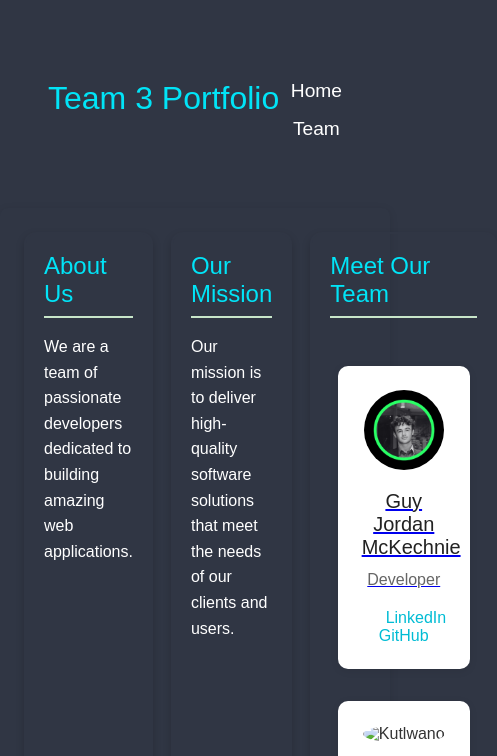
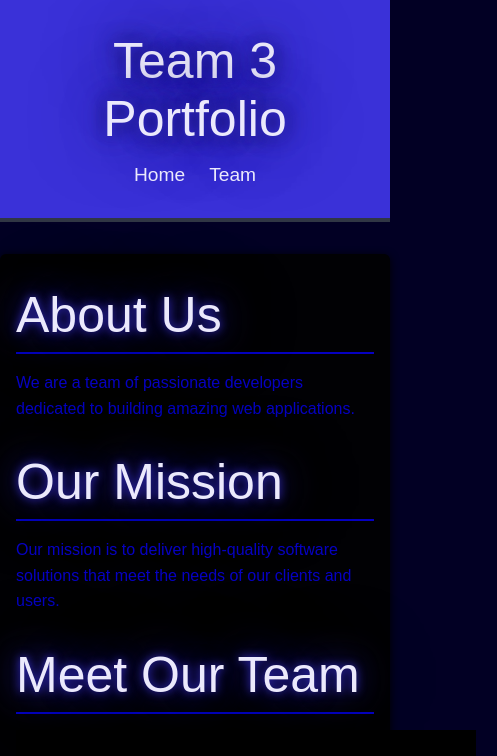
Before and after one commit to kutkut-lgtm/melsoft-team-portfolio-website, a plain HTML site: page index.html in a window 390 px wide. Shown: the top 756 px of the page, 497 px wide, since content can reach past the window. Drawn offline with Linux system fonts and the light colour scheme.

Commit message:
Add files via upload

```diff
--- a/styles.css
+++ b/styles.css
@@ -1,62 +1,85 @@
-* {
-  box-sizing: border-box;
-  margin: 0;
-  padding: 0;
-  font: 1em sans-serif;
+*{
+    box-sizing: border-box;
+    margin:0;
+    padding:0;
+    font: 1em sans-serif;
 }
 
-body {
-  font-family: Arial, sans-serif;
-  line-height: 1.6;
-  margin: 0;
-  padding: 0;
-  background-color: #303644;
-  color: #333;
+body{
+    font-family: Arial, sans-serfif;
+    line-height: 1.6;
+    margin: 0;
+    padding:0;
+    background: #020024;
+    color: #3a31d8;
 }
 
-header {
-  display: flex;
-  justify-content: space-between;
-  align-items: center;
-  text-align: center;
-  padding: 2rem 1rem;
-  background-color: #303644;
-  color: #01e4f7;
-  border-bottom: 4px solid #303644;
-  margin: 32px;
-}
-.header-left {
-  display: flex;
-  flex-direction: column; /* so h1 is on top of the nav(home and team) */
-  gap: 10px;
-}
-.nav-list {
-  display: flex;
-  color: #01e4f7;
-  gap: 16px;
+header{
+    text-align: center;
+    padding: 2rem 1rem;
+    background-color:#3a31d8;
+    color: #020024;
+    border-bottom: 4px solid #303644;
 }
 
-.header-right img {
-  width: 300px;
-  height: 300px;
-  border-radius: 60%;
+header{
+    font-size: size 2.5rem;
+    margin-bottom: 0.5rem;
+
+}
+
+header h1{
+    text-shadow: 0px 0px 10px #3a31d8,
+                 0px 0px 20px #020024,
+                 0px 0px 40px #3a31d8,
+                 0px 0px 80px #020024;
+font-size: 50px;
+color: #ebe9fc;
+}
+
+header nav ul{
+    display: flex;
+    justify-content: center;
+    list-style: none;
+    padding: 0;
+    margin: 1rem 0 0;
+    gap: 1.5rem;
+}
+
+header nav ul li a {
+    color: #ebe9fc;
+    text-decoration: none;
+    font-size: 1.2rem;
+    transition: color 0.3s;
+
+}
+
+header nav ul li a:hover{
+    color: #303644;
+
+
+}
+.header-left img {
+  width: 150px;
+  height: 150px;
+  border-radius: 100%;
   object-fit: cover;
 }
 
 .img-container {
   position: relative; /* the container is the point of reference  for the img which will be positioned absolutely */
-  width: 300px;
-  height: 300px;
+  width: 150px;
+  height: 150px;
   overflow: hidden; /* sicne the img moves, this keeps anything that may go outside the container hidden */
-  border-radius: 14px;
+  border-radius: 100px;
 }
 
 .img-container img {
   position: absolute; /* works with top:0 and  left: 0 to place the img at the top left corner filling it exactly */
   top: 0;
   left: 0;
-  width: 300px;
-  height: 300px;
+  width: 150px;
+  height: 150px;
   object-fit: cover; /* ensures that the img keeps the right proportions covering the stated area without stretching */
   transition: opacity 0.7s ease; /* if opacity changes when the images swap, it ensures a smooth fade */
   border-radius: 60%; /* makes the img slightly more rounded but not like a perfect circle */
@@ -74,182 +97,106 @@ header {
   opacity: 0; /* so the original picture fades out and stays transparent as long as you hover */
 }
 
-header h1 {
-  font-size: 2.5rem;
-  margin-bottom: 0.5rem;
+main{
+    padding: 2rem 1rem;
+    max-width: 800px;
+    margin:2rem auto;
+    background: #010104;
+    border-radius: 6px;
+    box-shadow: 0 2px 8px rgba(0,0,0.1);
 }
 
-header nav ul {
-  display: flex;
-  justify-content: center;
-  list-style: none;
-  padding: 0;
-  margin: 1rem 0 0;
-  gap: 1.5rem;
-}
-
-header nav ul li a {
-  color: #fff;
-  text-decoration: none;
-  font-size: 1.2rem;
-  transition: color 0.3s;
-}
-
-header nav ul li a:hover {
-  color: #c8e6c9;
-}
-
-main {
-  display: flex;
-  justify-content: space-between;
-  gap: 18px;
-  padding: 2rem 1rem;
-  max-width: 800px;
-  margin: 2rem auto;
-  background: #303644;
-  border-radius: 8px;
-  box-shadow: 0 2px 8px rgba(0, 0, 0, 0.1);
-}
-
-section {
-  flex: 1;
-  border: 2px solid #303644;
-  border-radius: 12px;
-  padding: 18px;
-  box-shadow: 0 4px 8px rgba(0, 0, 0, 0.18);
-  margin-bottom: 2rem;
+section{
+    margin-bottom: 2rem;
 }
 
 section h2 {
-  font-size: 1.8rem;
-  margin-bottom: 1rem;
-  color: #01e4f7;
-  border-bottom: 2px solid #c8e6c9;
-  padding-bottom: 0.5rem;
+    font-size: 1.8rem;
+    margin-bottom: 1rem;
+    color: #0600c2;
+    border-bottom: 2px solid #0600c2;
+    padding-bottom: 0.5rem;
+    text-shadow: 0 2px 8px #010104;
+
+
+}
+
+section h2{
+
+    text-shadow: 0px 0px 10px #3a31d8,
+                 0px 0px 20px #020024,
+                 0px 0px 40px #3a31d8,
+                 0px 0px 80px #020024;
+font-size: 50px;
+color:#ebe9fc;
+ ;
 }
 
 section p {
-  font-size: 1rem;
-  color: #ffffff;
-  line-height: 1.6;
+    font-size: 1rem;
+    color:#0600c2;
+    line-height: 1.6rem;
 }
 
-section ul {
-  list-style: disc;
-  padding-left: 1.5rem;
-  color: #ffffff;
+section p:hover{
+     color: #ebe9fc;
+
+}
+section ul li:hover{
+      color: #ebe9fc;
 }
 
-section ul li {
-  margin-bottom: 0.5rem;
+section ul{
+    list-style:disc;
+    padding-left: 1.5rem;
+    color: #0600c2;
+}
+
+section ul li{
+    margin-bottom: 0.5rem;
+}
+
+footer{
+    text-align:center;
+    padding: 2rem 1rem;
+    background-color: #3a31d8;
+    color: #f9f9f9;
+    border-bottom: #303644;
 }
 
 footer {
-  background: #222;
-  color: #fff;
-  text-align: center;
-  padding: 1rem 0;
-  margin-top: 2rem;
+    font-size:2.5rem;
+    margin-bottom: 0.5rem;
 }
 
-footer a {
-  color: #00bcd4;
-  text-decoration: none;
+footer h3 {
+    text-shadow: 0px 0px 10px #f9f9f9,
+                 0px 0px 20px #f9f9f9,
+                 0px 0px 40px #f9f9f9,
+                 0px 0px 80px #f9f9f9;
+font-size: 50px;
+color: #f9f9f9;
 }
 
-footer a:hover {
-  text-decoration: underline;
+footer nav ul{
+    display: flex;
+    justify-content: center;
+    list-style: none;
+    padding: 0;
+    margin: 1rem 0 0;
+    gap: 1.5rem;
 }
 
-.cards-container {
-  display: flex;
-  flex-wrap: wrap;
-  gap: 2rem;
-  justify-content: center;
-  margin-bottom: 2rem;
+footer nav ul li a {
+    color: #fff;
+    text-decoration: none;
+    font-size: 1.2rem;
+    transition: color 0.3s;
+
 }
 
-.member-card {
-  background: #fff;
-  border-radius: 10px;
-  box-shadow: 0 2px 8px rgba(0, 0, 0, 0.08);
-  padding: 1.5rem;
-  width: 280px;
-  text-align: center;
-  transition: box-shadow 0.2s;
+footer  nav ul li a:hover{
+    color: #010104;
+
+
 }
-
-.member-card:hover {
-  box-shadow: 0 4px 16px rgba(0, 0, 0, 0.15);
-}
-
-.member-card img {
-  width: 80px;
-  height: 80px;
-  border-radius: 50%;
-  object-fit: cover;
-  margin-bottom: 1rem;
-}
-
-.member-card h3 {
-  font-size: 1.25rem;
-  margin-bottom: 0.5rem;
-  color: #222;
-}
-
-.member-card p {
-  font-size: 1rem;
-  color: #666;
-}
-
-.social-links {
-  margin-top: 1rem;
-}
-
-.social-links a {
-  margin: 0 0.5rem;
-  color: #00bcd4;
-  text-decoration: none;
-  font-size: 1rem;
-}
-
-.social-links a:hover {
-  text-decoration: underline;
-}
-
-@media (max-width: 768px) {
-  header h1 {
-    font-size: 2rem;
-  }
-
-  header nav ul {
-    flex-direction: column;
-    gap: 1rem;
-  }
-
-  main {
-    padding: 1.5rem;
-  }
-
-  section h2 {
-    font-size: 1.5rem;
-  }
-
-  .nav-list {
-    flex-direction: column;
-    gap: 1rem;
-  }
-
-  .cards-container {
-    flex-direction: column;
-    align-items: center;
-  }
-
-  .member-card {
-    width: 90%;
-  }
-
-  footer {
-    padding: 1.5rem 1rem;
-  }
-}
```
Also changed, not shown: kutlwano.html (added, +72 -0 lines), 8aa16d9470af70eec3a9989e4391984e.jpg (added), 2 other files.
